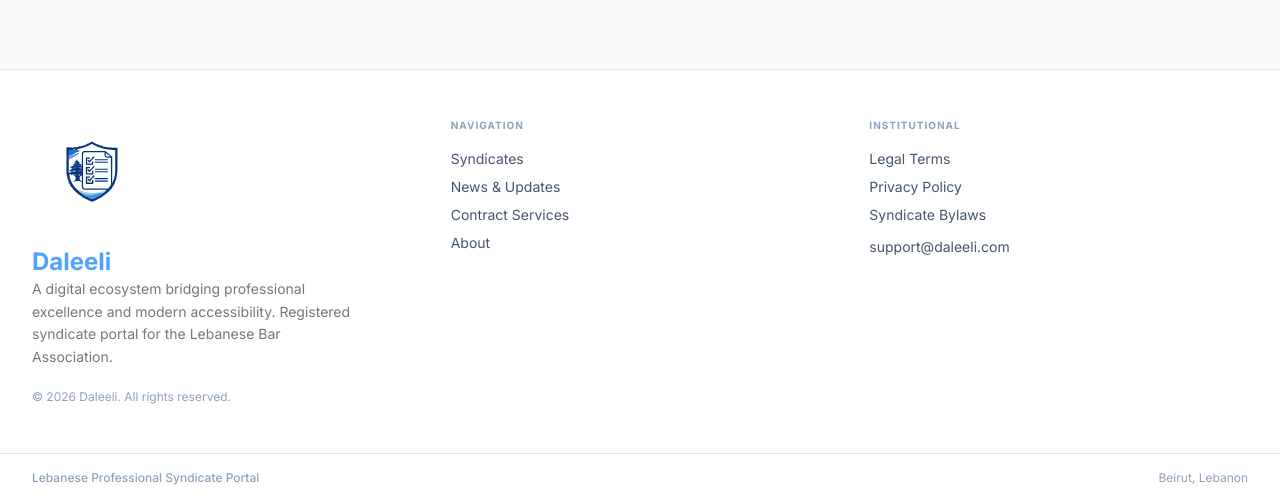
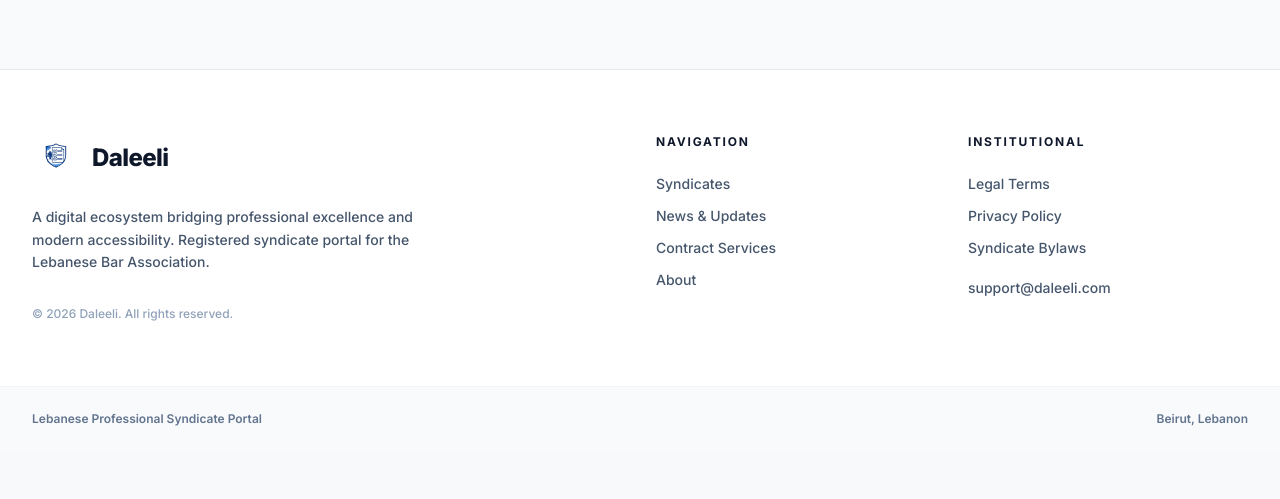
Before and after one commit to Rasha-AlHajHasan/techtalks-daleeli, a Next.js app: page /en/syndicates in a window 1280 px wide. Shown: the part 1697-2196 px from the top of the page. After the commit the page ends 2148 px from the top, so only its background shows below. Built offline with nearby package versions, Linux system fonts and the light colour scheme; no server answers.

Commit message:
fix: adjust LaguageSwitcher UI

```diff
--- a/app/components/LanguageSwitcher.tsx
+++ b/app/components/LanguageSwitcher.tsx
@@ -31,8 +31,8 @@
 
   return (
     <Select value={locale} onValueChange={handleLanguageChange}>
-      <SelectTrigger className="w-auto min-w-25 gap-2 bg-transparent border-slate-200 focus:ring-blue-500">
-        <Languages className="h-4 w-4 shrink-0" />
+      <SelectTrigger className="w-auto min-w-27.5 gap-2 bg-white border border-slate-200 rounded-lg px-3 py-2 text-sm font-semibold text-slate-700 transition hover:bg-slate-50 focus:ring-2 focus:ring-slate-100 focus:border-slate-300">
+        <Languages className="h-4 w-4 shrink-0 text-slate-500" />
         <SelectValue placeholder={t("languageSelector")}>
           <span className="flex items-center gap-2">
             <span>{currentLanguage?.flag}</span>
@@ -40,16 +40,21 @@
           </span>
         </SelectValue>
       </SelectTrigger>
+
       <SelectContent
         position="popper"
         side="bottom"
-        align="start"
-        className="z-50"
+        align="end"
+        className="z-150 rounded-xl border border-slate-200 bg-white shadow-md overflow-hidden"
       >
         {languages.map((lang) => (
-          <SelectItem key={lang.code} value={lang.code}>
+          <SelectItem
+            key={lang.code}
+            value={lang.code}
+            className="cursor-pointer px-3 py-2 text-sm font-medium text-slate-700 focus:bg-slate-50 focus:text-slate-900"
+          >
             <span className="flex items-center gap-2">
-              <span>{lang.flag}</span>
+              <span className="text-base">{lang.flag}</span>
               <span>{lang.name}</span>
             </span>
           </SelectItem>
--- a/app/components/Navigation/Footer.tsx
+++ b/app/components/Navigation/Footer.tsx
@@ -24,36 +24,39 @@
 
   return (
     <footer className="w-full border-t border-slate-200 bg-white mt-auto">
-      <div className="max-w-7xl mx-auto px-8 py-12 grid grid-cols-1 md:grid-cols-3 gap-10">
-        <div>
-          <Image
-            src="/Daleeli-logo-navy.svg"
-            alt={`${tCommon("siteName")} Logo`}
-            width={120}
-            height={120}
-            style={{ width: "120px", height: "auto" }}
-          />
-          <h1 className="hidden md:block text-2xl font-bold text-blue-400 mt-2">
-            {tCommon("siteName")}
-          </h1>
-          <p className="text-[#75777e] text-sm leading-relaxed max-w-xs">
+      <div className="max-w-7xl mx-auto px-6 lg:px-8 py-16 grid grid-cols-1 md:grid-cols-4 gap-12 lg:gap-8">
+        <div className="md:col-span-2">
+          <Link href="/" className="flex items-center gap-3 mb-6 w-fit">
+            <Image
+              src="/Daleeli-logo-navy.svg"
+              alt={`${tCommon("siteName")} Logo`}
+              width={0}
+              height={0}
+              sizes="100vw"
+              className="h-10 md:h-12 w-auto object-contain"
+            />
+            <span className="text-2xl font-extrabold tracking-tight text-slate-900">
+              {tCommon("siteName")}
+            </span>
+          </Link>
+          <p className="text-sm font-medium text-slate-600 leading-relaxed max-w-sm mb-8">
             {tCommon("tagline")}
           </p>
-
-          <p className="text-slate-400 text-xs mt-5">{tCommon("copyright")}</p>
+          <p className="text-xs font-medium text-slate-400">
+            {tCommon("copyright")}
+          </p>
         </div>
 
         <div>
-          <span className="text-[10px] font-bold uppercase tracking-widest text-slate-400 block mb-4">
+          <span className="block text-xs font-bold uppercase tracking-[0.15em] text-slate-900 mb-6">
             {t("navigation.title")}
           </span>
-
-          <div className="flex flex-col gap-2">
+          <div className="flex flex-col gap-3">
             {navLinks.map(({ href, label }) => (
               <Link
                 key={href}
                 href={href}
-                className="text-sm text-slate-600 hover:text-blue-700 hover:translate-x-0.5 transition-all w-fit"
+                className="w-fit text-sm font-medium text-slate-600 transition-colors hover:text-blue-700"
               >
                 {label}
               </Link>
@@ -62,24 +65,22 @@
         </div>
 
         <div>
-          <span className="text-[10px] font-bold uppercase tracking-widest text-slate-400 block mb-4">
+          <span className="block text-xs font-bold uppercase tracking-[0.15em] text-slate-900 mb-6">
             {t("institutional.title")}
           </span>
-
-          <div className="flex flex-col gap-2">
+          <div className="flex flex-col gap-3">
             {institutionalLinks.map(({ href, label }) => (
               <a
                 key={label}
                 href={href}
-                className="text-sm text-slate-600 hover:text-blue-700 hover:translate-x-0.5 transition-all w-fit"
+                className="w-fit text-sm font-medium text-slate-600 transition-colors hover:text-blue-700"
               >
                 {label}
               </a>
             ))}
-
             <a
               href={`mailto:${t("institutional.supportEmail")}`}
-              className="text-sm text-slate-600 hover:text-blue-700 hover:translate-x-0.5 transition-all w-fit mt-1"
+              className="mt-2 w-fit text-sm font-medium text-slate-600 transition-colors hover:text-blue-700"
             >
               {t("institutional.supportEmail")}
             </a>
@@ -87,13 +88,14 @@
         </div>
       </div>
 
-      <div className="border-t border-slate-200">
-        <div className="max-w-7xl mx-auto px-8 py-4 flex flex-col md:flex-row items-center justify-between gap-2">
-          <span className="text-xs text-slate-400 font-medium">
+      <div className="border-t border-slate-100 bg-slate-50">
+        <div className="mx-auto flex max-w-7xl flex-col items-center justify-between gap-4 px-6 py-6 sm:flex-row lg:px-8">
+          <span className="text-xs font-semibold text-slate-500">
             {tCommon("institutionalTagline")}
           </span>
-
-          <span className="text-xs text-slate-400">{tCommon("location")}</span>
+          <span className="text-xs font-semibold text-slate-500">
+            {tCommon("location")}
+          </span>
         </div>
       </div>
     </footer>
```
